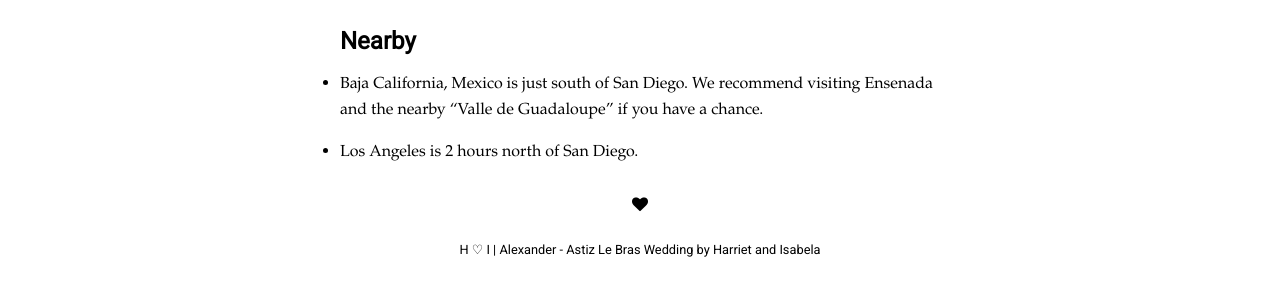
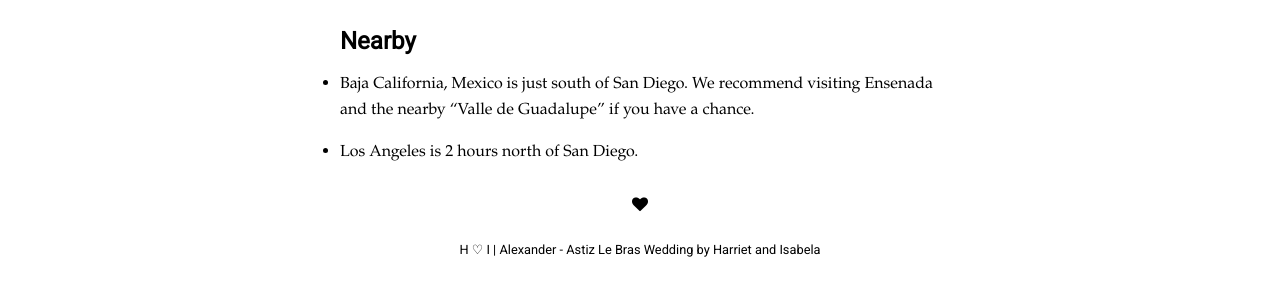
Before and after one commit to halexand/wedding, a Jekyll site: the page built from _posts/2017-08-01-Activities.md, in a window 1280 px wide and 1324 px high. Shown: the part 1036-1321 px from the top of the window. Built offline with Jekyll 4.4.1, drawn with Linux system fonts in a browser that asks for light colours; nearby versions of some CDN libraries.

Commit message:
Guadalupe

```diff
--- a/_posts/2017-08-01-Activities.md
+++ b/_posts/2017-08-01-Activities.md
@@ -31,6 +31,6 @@ San Diego is home to many breweries, such as "The Green Flash" and "Stone". Indi
 
 # Nearby
 
-* Baja California, Mexico is just south of San Diego. We recommend visiting Ensenada and the nearby "Valle de Guadaloupe" if you have a chance.
+* Baja California, Mexico is just south of San Diego. We recommend visiting Ensenada and the nearby "Valle de Guadalupe" if you have a chance.
 
 * Los Angeles is 2 hours north of San Diego.
```
